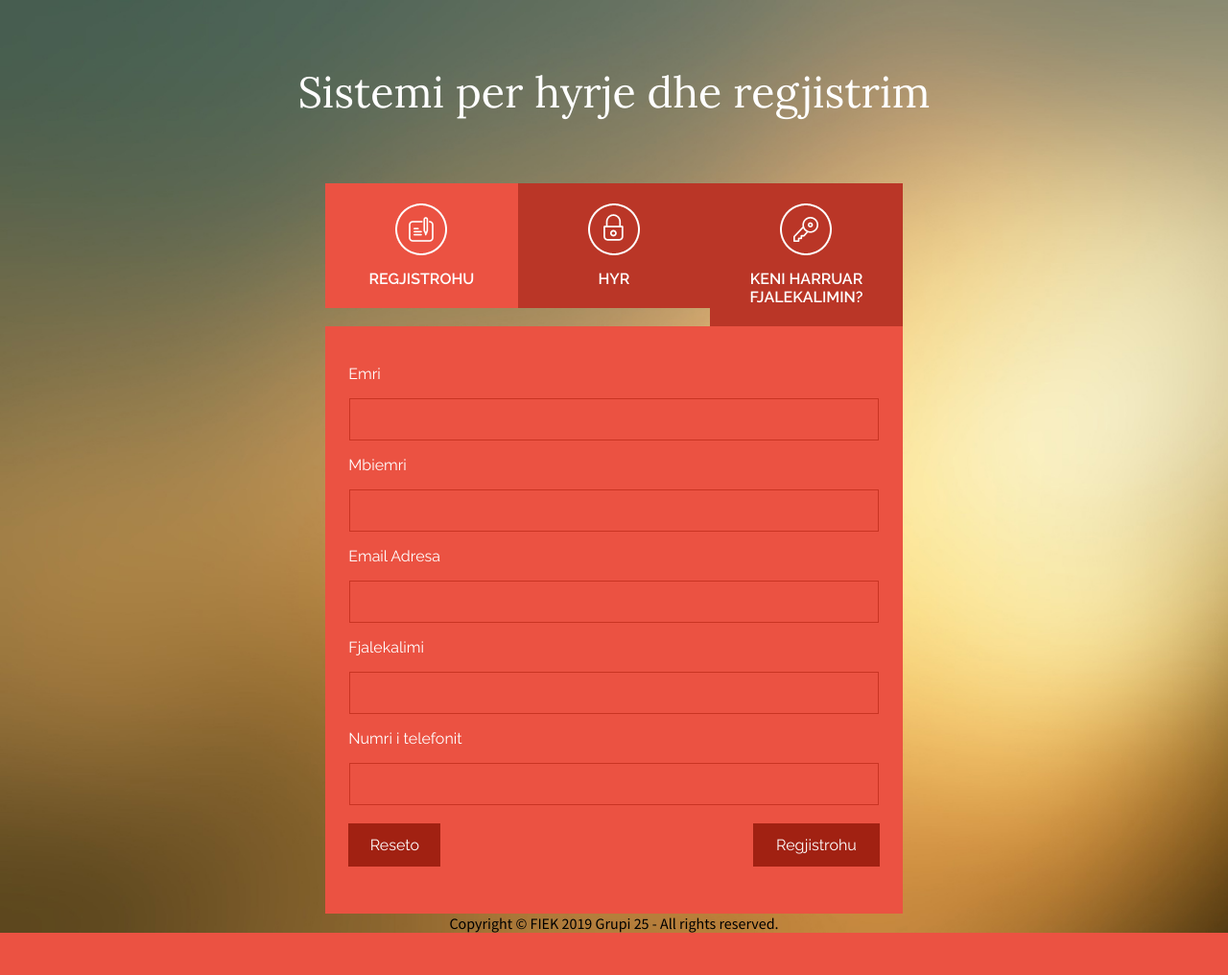
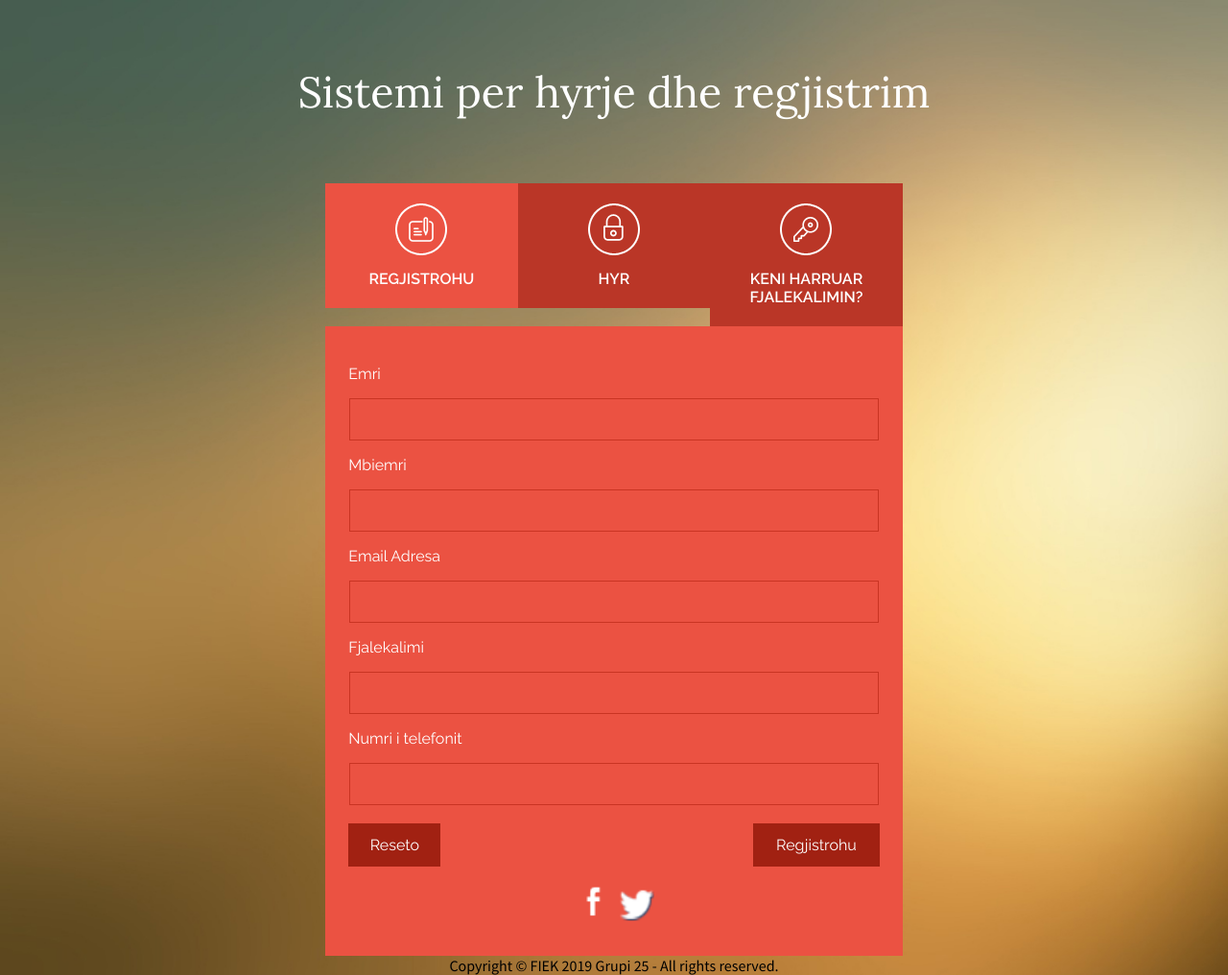
Before and after one commit to esmakrasniqi/PI18_19_Gr25, a PHP site: page / in a window 1280 px wide. Shown: the whole page at 96% size. Before the commit the page ends 972 px from the top, so only its background shows below. Run offline with PHP 8.4, Linux system fonts and the light colour scheme.

Commit message:
Update index.php

```diff
--- a/index.php
+++ b/index.php
@@ -120,7 +120,7 @@ echo "<script>alert('Email Adresa nuk eshte regjistruar.');</script>";
 								<p>Mbiemri </p>
 								<input type="text" class="text" value="" name="lname"  required >
 								<p>Email Adresa</p>
-								<input type="text" class="text" value="" name="email"  >
+								<input type="text" class="text" value="" name="email"  required >
 								<p>Fjalekalimi </p>
 								<input type="password" value="" name="password" required>
 										<p>Numri i telefonit</p>
@@ -130,6 +130,10 @@ echo "<script>alert('Email Adresa nuk eshte regjistruar.');</script>";
 									<input type="submit" name="signup"  value="Regjistrohu" >
 									<div class="clear"> </div>
 								</div>
+
+                <a href="http://fb.com" target="_blank"><img height="40px" width="40px" float="center" src="images/fb.png" alt="facebook" /></a>
+                <a href="https://twitter.com/i/flow/signup" target="_blank"><img height="40px" width="40px" src="images/twt.png" alt="twitter" /></a>
+
 							</form>
 
 						</div>
```
